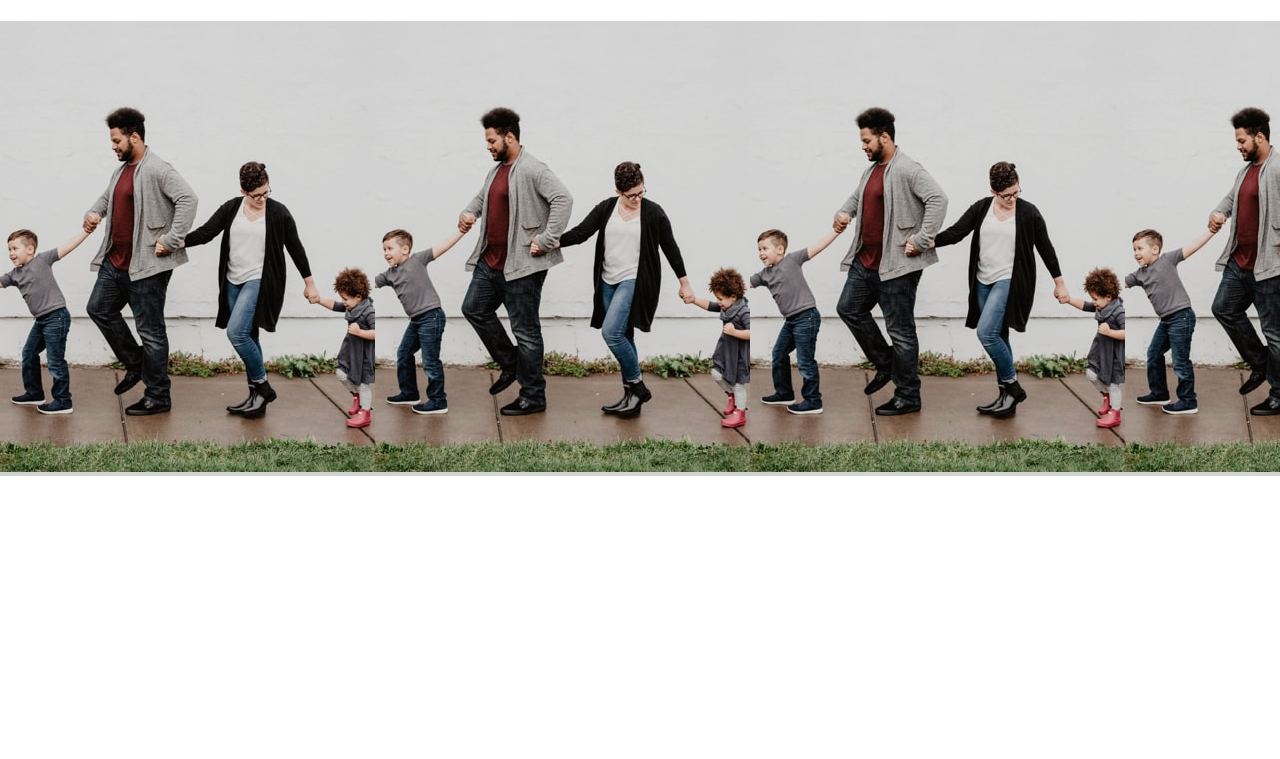
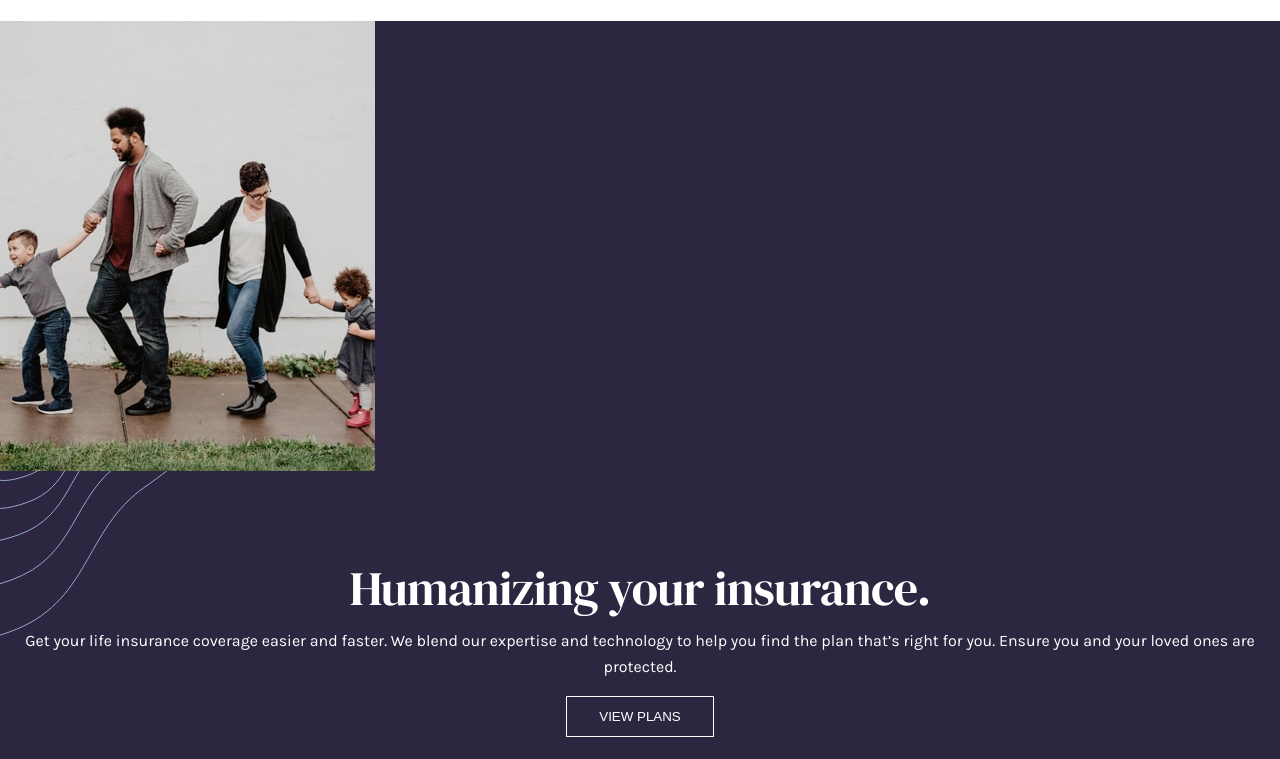
Before and after one commit to caarlosdamian/insure-landing-page, a plain HTML site: page index.html in a window 1280 px wide. Shown: the part 59-818 px from the top of the page. Drawn offline with Linux system fonts and the light colour scheme.

Commit message:
feat(hero-section): added hero section

```diff
--- a/index.html
+++ b/index.html
@@ -25,6 +25,8 @@
   </head>
   <body>
     <main>
+      <div class="bg-right-img"></div>
+
       <header class="header-container">
         <img src="./images/logo.svg" alt="logo-img" class="header-logo" />
         <img
@@ -36,7 +38,7 @@
           <span class="menu-option">HOW WE WORK</span>
           <span class="menu-option">BLOG</span>
           <span class="menu-option">ACCOUNT</span>
-          <button class="menu-button">VIEW PLANS</button>
+          <button class="menu-button button">VIEW PLANS</button>
           <img
             src="./images/bg-pattern-mobile-nav.svg"
             alt="bg-patter-menu"
@@ -46,6 +48,16 @@
       </header>
       <section class="hero-container">
         <div class="hero-img"></div>
+        <div class="hero-content">
+          <div class="bg-left-img"></div>
+          <h1 class="hero-title">Humanizing your insurance.</h1>
+          <span class="hero-text"
+            >Get your life insurance coverage easier and faster. We blend our
+            expertise and technology to help you find the plan that’s right for
+            you. Ensure you and your loved ones are protected.</span
+          >
+          <button class="hero-button button">VIEW PLANS</button>
+        </div>
       </section>
     </main>
     <!-- How we work Blog Account View plans Humanizing your insurance. Get your life
--- a/styles.css
+++ b/styles.css
@@ -22,7 +22,13 @@
 }
 
 body {
-    /* background: teal; */
+    /* background: #2D2641; */
+}
+
+main {
+    position: relative;
+    /* width: 100vw; */
+    overflow-x: hidden;
 }
 
 .header-container {
@@ -41,7 +47,7 @@ body {
     top: 80px;
     left: 0;
     width: 100vw;
-    height: 587px;
+    height: 100vh;
     background: #2C2830;
     display: flex;
     align-items: center;
@@ -49,6 +55,7 @@ body {
     flex-direction: column;
     padding: 40px 24px;
     gap: 24px;
+    z-index: 10;
 }
 
 .menu-option {
@@ -63,9 +70,6 @@ body {
 }
 
 .menu-button {
-    border: 1px solid white;
-    background: none;
-    width: 100%;
     padding: 9px;
     font-family: 'Karla';
     font-style: normal;
@@ -87,10 +91,14 @@ body {
     height: 100vh;
 }
 
+.hero-img {
+    background: #2D2641;
+}
 
 .hero-img::before {
     background-image: url('./images/image-intro-mobile.jpg');
-    height: 455px;
+    background-repeat: no-repeat;
+    height: 450px;
     object-fit: cover;
     width: 100%;
     content: '';
@@ -98,4 +106,72 @@ body {
 
 }
 
+.hero-content {
+    padding: 93px 24px;
+    background: #2D2641;
+    display: flex;
+    align-items: center;
+    justify-content: flex-start;
+    flex-direction: column;
+    gap: 16px;
+    position: relative;
+    overflow: hidden;
+}
+
+.bg-left-img {
+    background: url('./images/bg-pattern-intro-left-mobile.svg') no-repeat;
+    height: 300px;
+    width: 100%;
+    z-index: 2;
+    position: absolute;
+    top: 0;
+}
+
+.bg-right-img {
+    background: url('./images/bg-pattern-intro-right-mobile.svg') no-repeat;
+    height: 500px;
+    width: 100%;
+    z-index: 2;
+    position: absolute;
+    top: 887px;
+    right: -250px;
+}
+
+.hero-title {
+    font-family: 'DM Serif Display';
+    font-style: normal;
+    font-weight: 400;
+    font-size: 48px;
+    line-height: 48px;
+    text-align: center;
+    letter-spacing: -0.666667px;
+    color: #FFFFFF;
+    z-index: 3;
+
+}
+
+
+
+.hero-text {
+    font-family: 'Karla';
+    font-style: normal;
+    font-weight: 400;
+    font-size: 16px;
+    line-height: 26px;
+    text-align: center;
+    color: #FFFFFF;
+}
+
+.hero-button {
+    padding: 12px;
+    max-width: 148px;
+}
+
+.button {
+    border: 1px solid white;
+    background: none;
+    width: 100%;
+    color: #FFFFFF;
+}
+
 @media all and (min-width: 1024px) and (max-width: 1280px) {}
```
